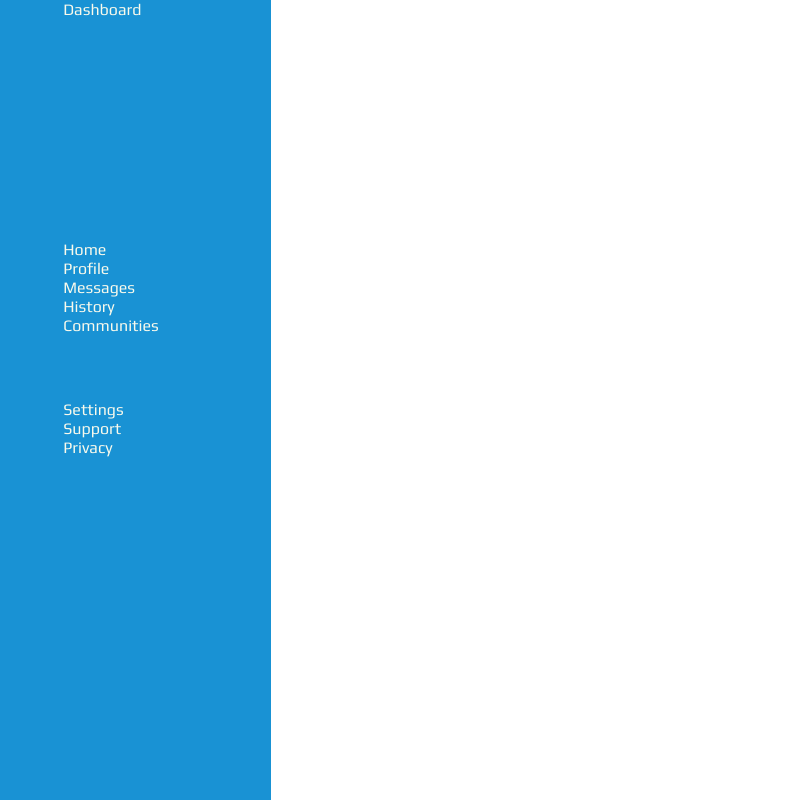
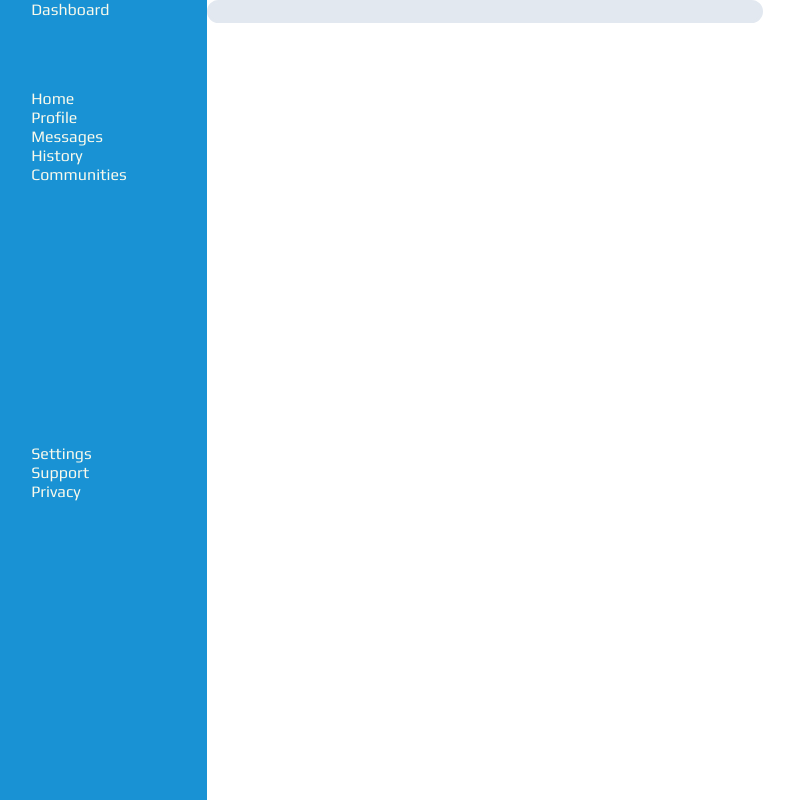
Before and after one commit to jim-ubuntu/Admin-page, a plain HTML site: page index.html in a window 1280 px wide. Shown: the whole page, without its empty margins (49-843 px from the left). Drawn offline with Linux system fonts and the light colour scheme; a web font is replaced by a local one.

Commit message:
Added graphics folder with dashboard graphics.

```diff
--- a/index.html
+++ b/index.html
@@ -26,9 +26,25 @@
             </div>
         </div>
         <div class="working-section">
-            <div class="search-panel">
+            <div class="top-panel">
+                <div class="upper-half-top">
+                    <div class="input-container">
+                    <input id="search-input"type="text">
+                    </div>
+                    <div class="user-info-container">
+                    </div>
+                </div>
+                <div class="bottom-half-top">
+                    <div class="welcome-container">
+
+                    </div>
+                    <div class="options-container">
+
+                    </div>
+                </div>
 
             </div>
+
             <div class="project-panel">
 
             </div>
--- a/style.css
+++ b/style.css
@@ -11,7 +11,7 @@ body{
 .main-container {
     height: 100vh;
     display: grid;
-    grid-template-columns: 1fr 3fr;
+    grid-template-columns: 1fr 4fr;
 }
 
 .dashboard {
@@ -19,7 +19,7 @@ body{
     background-color: #1992d4;
     color: #f9faec;
     display: grid;
-    grid-template-rows: 30% 20% 40%;
+    grid-template-rows: 1fr 4fr 4fr;
     justify-content: center;
 
 }
@@ -33,3 +33,23 @@ body{
     display: grid;
     grid-template-rows: 1fr 4fr;
 }
+
+.top-panel {
+    display: grid;
+    grid-template-rows: 1fr 1fr;
+    /* justify-content: center;
+    align-items: center; */
+    background-color: #ffffff;
+}
+
+.upper-half-top {
+    display: grid;
+    grid-template-columns: 2fr 1fr;
+}
+
+#search-input{
+    background-color:#e2e8f0;
+    border: solid #e2e8f0;
+    border-radius: 15px;
+    width: 80%;
+}
```
Also changed, not shown: Graphics/account-group.svg (added), Graphics/card-account-details-outline.svg (added), Graphics/clock-time-three-outline.svg (added), Graphics/cog.svg (added), Graphics/help-box.svg (added), Graphics/home.svg (added), Graphics/message.svg (added), Graphics/shield-check.svg (added).
